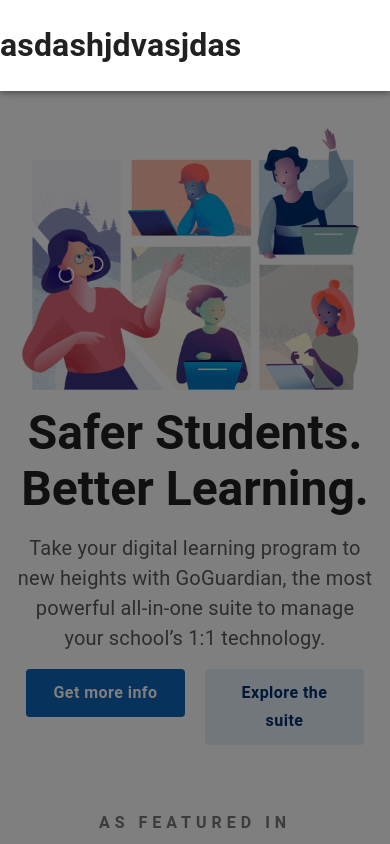
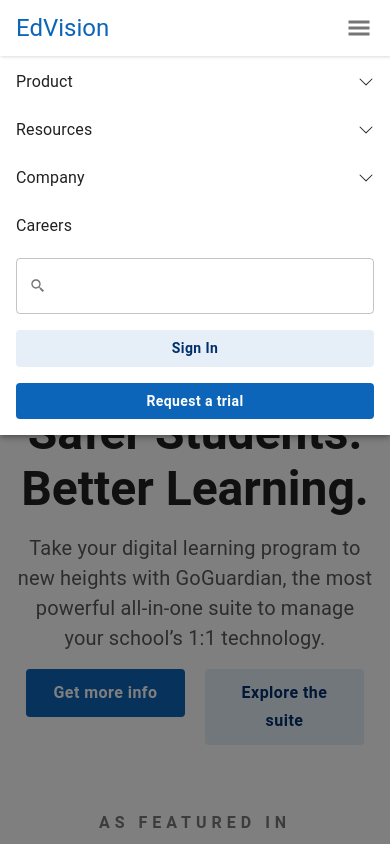
Before and after one commit to abhishekwebdevv/MVP_landing, a React (Create React App) app: page / in a window 390 px wide. Both pictures are taken after a click on the button 359 px from the left and 28 px from the top of the page. Shown: the top 844 px of the page. Built offline with nearby package versions, Linux system fonts and the light colour scheme.

Commit message:
mobile menu complete

```diff
--- a/src/Components/MobileDrawer.js
+++ b/src/Components/MobileDrawer.js
@@ -1,10 +1,32 @@
 import React, { useState } from 'react';
-import { Drawer, IconButton } from '@mui/material';
-// import { makeStyles } from '@mui/styles';
+import {
+  Drawer,
+  IconButton,
+  List,
+  ListItemButton,
+  ListItemText,
+  Collapse,
+  AppBar,
+  Toolbar,
+  Grid,
+  Typography,
+  TextField,
+  ListItem,
+  InputAdornment,
+} from '@mui/material';
+import { makeStyles } from '@mui/styles';
 import { GiHamburgerMenu } from 'react-icons/gi';
+import { BsChevronDown, BsChevronUp } from 'react-icons/bs';
+import { BiSearchAlt2 } from 'react-icons/bi';
+import Button from './Button';
 
 export default function MobileDrawer() {
+  const classes = useStyles();
   const [open, setOpen] = useState(false);
+
+  const [openProduct, setOpenProduct] = useState(false);
+  const [openResource, setOpenResource] = useState(false);
+  const [openCompany, setOpenCompany] = useState(false);
 
   const handleOpen = () => {
     setOpen(true);
@@ -12,6 +34,18 @@
 
   const handleClose = () => {
     setOpen(false);
+  };
+
+  const handleProductClick = () => {
+    setOpenProduct((prev) => !prev);
+  };
+
+  const handleResourceClick = () => {
+    setOpenResource((prev) => !prev);
+  };
+
+  const handleCompanyClick = () => {
+    setOpenCompany((prev) => !prev);
   };
 
   return (
@@ -26,8 +60,158 @@
         open={open}
         onClose={handleClose}
       >
-        <h1>asdashjdvasjdas</h1>
+        <AppBar className={classes.appbar}>
+          <Toolbar className={classes.toolbar}>
+            <Grid
+              display="flex"
+              alignItems="center"
+              justifyContent="space-between"
+              container
+            >
+              <Grid item xs={4}>
+                <Typography variant="h5" component="div" color="#0c65b8">
+                  EdVision
+                </Typography>
+              </Grid>
+
+              <Grid
+                display="flex"
+                alignItems="center"
+                justifyContent="center"
+                item
+                xs={1}
+              >
+                <IconButton onClick={handleClose}>
+                  <GiHamburgerMenu />
+                </IconButton>
+              </Grid>
+            </Grid>
+          </Toolbar>
+        </AppBar>
+
+        <List
+          sx={{
+            width: '100%',
+            bgcolor: 'background.paper',
+            marginTop: '50px',
+          }}
+          component="nav"
+          aria-labelledby="nested-list-subheader"
+        >
+          <ListItemButton
+            disableRipple
+            onClick={handleProductClick}
+            className={classes.listItemButton}
+          >
+            <ListItemText primary="Product" />
+            {openProduct ? <BsChevronUp /> : <BsChevronDown />}
+          </ListItemButton>
+
+          <Collapse in={openProduct} timeout="auto" unmountOnExit>
+            <List component="div" disablePadding>
+              <ListItemButton sx={{ pl: 4 }} className={classes.listItemButton}>
+                <ListItemText primary="Careers" />
+              </ListItemButton>
+            </List>
+          </Collapse>
+
+          <ListItemButton
+            disableRipple
+            onClick={handleResourceClick}
+            className={classes.listItemButton}
+          >
+            <ListItemText primary="Resources" />
+            {openResource ? <BsChevronUp /> : <BsChevronDown />}
+          </ListItemButton>
+
+          <Collapse in={openResource} timeout="auto" unmountOnExit>
+            <List component="div" disablePadding>
+              <ListItemButton sx={{ pl: 4 }} className={classes.listItemButton}>
+                <ListItemText primary="Careers" />
+              </ListItemButton>
+            </List>
+          </Collapse>
+
+          <ListItemButton
+            disableRipple
+            onClick={handleCompanyClick}
+            className={classes.listItemButton}
+          >
+            <ListItemText primary="Company" />
+            {openCompany ? <BsChevronUp /> : <BsChevronDown />}
+          </ListItemButton>
+
+          <Collapse in={openCompany} timeout="auto" unmountOnExit>
+            <List component="div" disablePadding>
+              <ListItemButton sx={{ pl: 4 }} className={classes.listItemButton}>
+                <ListItemText primary="Careers" />
+              </ListItemButton>
+            </List>
+          </Collapse>
+
+          <ListItemButton className={classes.listItemButton}>
+            <ListItemText primary="Careers" />
+          </ListItemButton>
+
+          <ListItem disableRipple className={classes.listItemButton}>
+            <TextField
+              fullWidth
+              InputProps={{
+                startAdornment: (
+                  <InputAdornment position="start">
+                    <BiSearchAlt2 />
+                  </InputAdornment>
+                ),
+              }}
+            />
+          </ListItem>
+
+          <ListItem>
+            <Button
+              disableElevation
+              fullWidth
+              variant="contained"
+              subVariant="light"
+            >
+              Sign In
+            </Button>
+          </ListItem>
+
+          <ListItem>
+            <Button
+              disableElevation
+              fullWidth
+              variant="contained"
+              subVariant="dark"
+            >
+              Request a trial
+            </Button>
+          </ListItem>
+        </List>
       </Drawer>
     </>
   );
 }
+
+const useStyles = makeStyles({
+  listItemButton: {
+    // border: '1px solid black !important',
+  },
+  appbar: {
+    backgroundColor: '#fff !important',
+    boxShadow: '1px 1px 3px 0 rgb(0 0 0 / 15%) !important',
+  },
+  toolbar: {
+    padding: '0rem 20rem !important',
+    color: '#000',
+
+    '@media(max-width:1200px)': {
+      padding: ' 0rem 1rem !important',
+    },
+  },
+  iconContainer: {
+    display: 'flex',
+    alignItems: 'center',
+    justifyContent: 'center',
+  },
+});
```
